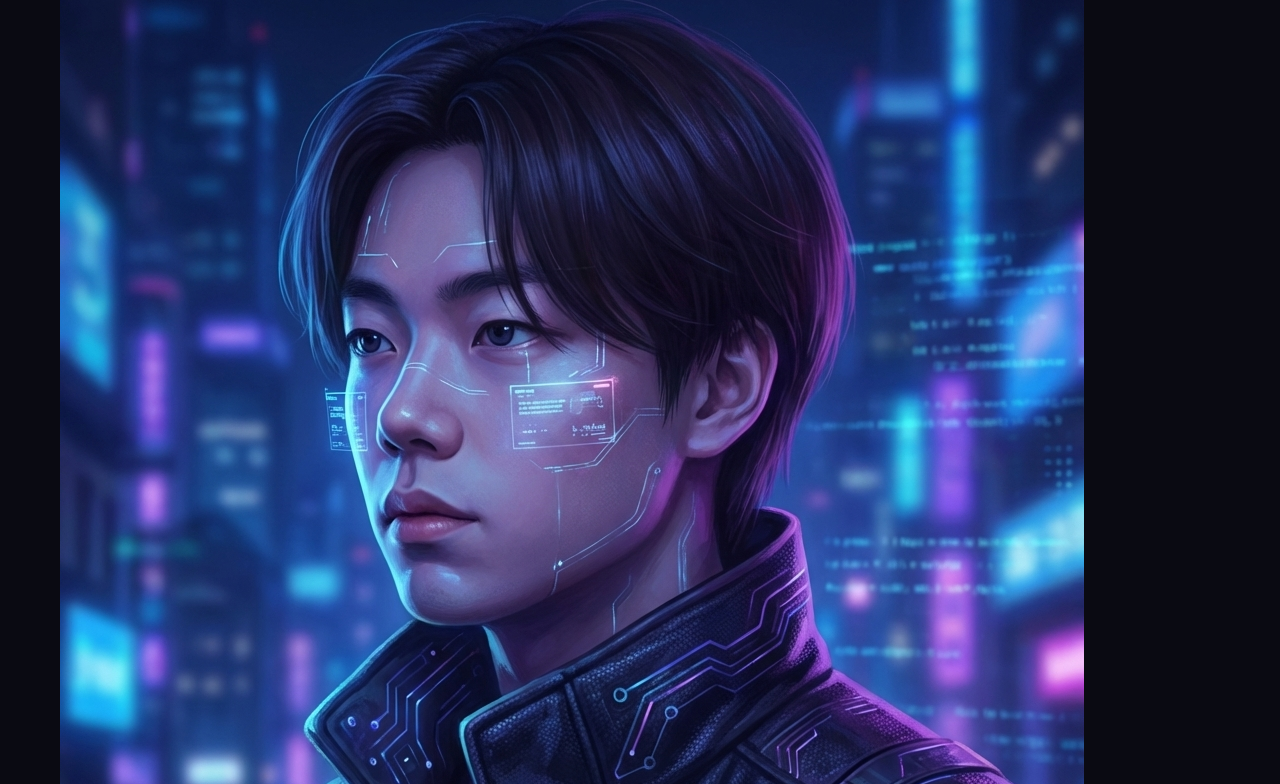
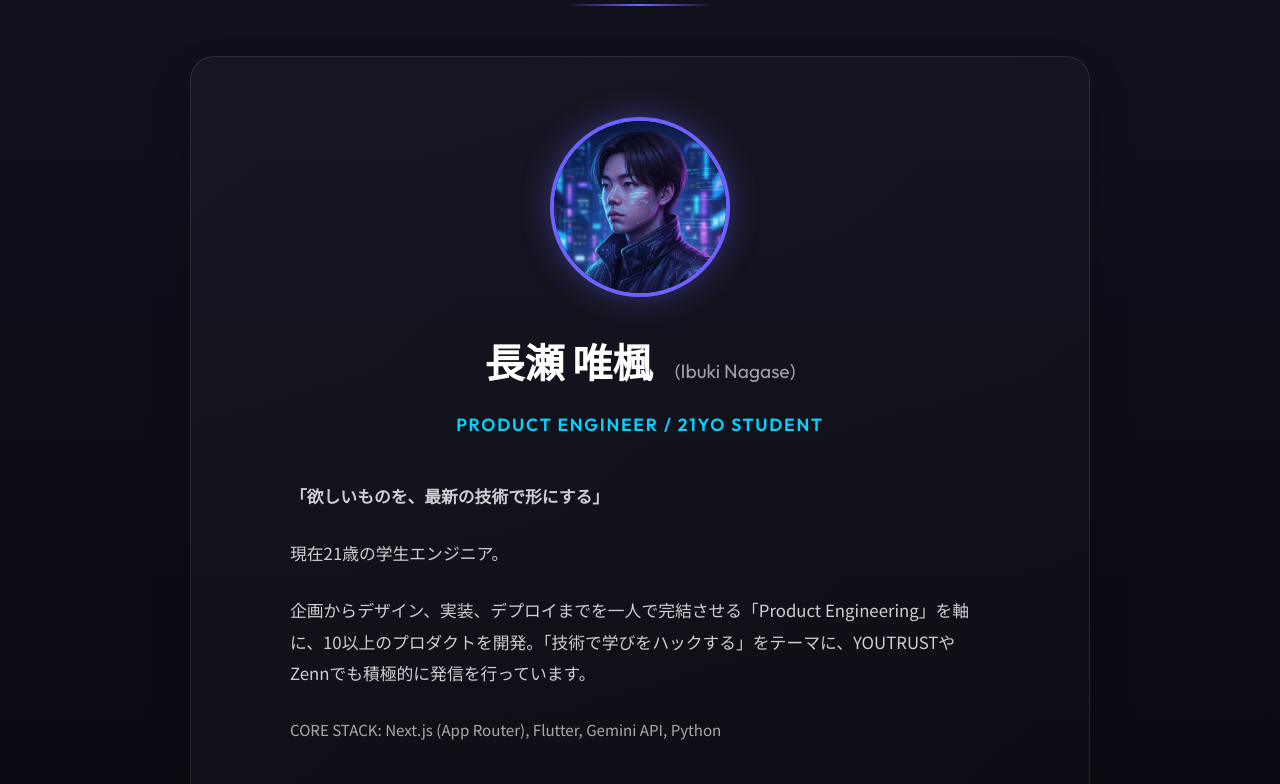
Before and after one commit to naki0227/enludus, a website built with Vite: page index.html in a window 1280 px wide. Shown: the part 6336-7120 px from the top of the page. Built offline with nearby package versions, Linux system fonts and the light colour scheme; files whose address does not match are found by name.

Commit message:
Fix: Add missing desktop styles for About section and close CSS media query

```diff
--- a/src/style.css
+++ b/src/style.css
@@ -424,7 +424,77 @@ ul {
   filter: drop-shadow(0 0 15px var(--secondary-color));
 }
 
-/* Text Totem Label (fallback) */
+/* About Section */
+.about-section {
+  padding: var(--section-padding);
+  background: linear-gradient(180deg, #121220 0%, var(--bg-color) 100%);
+}
+
+.about-content {
+  max-width: 900px;
+  margin: 0 auto;
+  background: linear-gradient(135deg, rgba(255, 255, 255, 0.03) 0%, rgba(255, 255, 255, 0.01) 100%);
+  padding: 60px;
+  border-radius: 24px;
+  border: 1px solid var(--card-border);
+  box-shadow: 0 20px 40px rgba(0, 0, 0, 0.2);
+}
+
+.about-profile {
+  display: flex;
+  flex-direction: column;
+  align-items: center;
+  text-align: center;
+}
+
+.profile-image {
+  width: 180px;
+  height: 180px;
+  border-radius: 50%;
+  object-fit: cover;
+  border: 4px solid var(--primary-color);
+  margin-bottom: 30px;
+  box-shadow: 0 0 30px rgba(108, 99, 255, 0.4);
+  background-color: #000;
+}
+
+.profile-name {
+  font-size: 2.5rem;
+  font-weight: 700;
+  margin-bottom: 10px;
+  color: #fff;
+}
+
+.profile-name-en {
+  font-size: 1.2rem;
+  font-weight: 400;
+  color: rgba(255, 255, 255, 0.6);
+  margin-left: 15px;
+}
+
+.profile-title {
+  font-size: 1.1rem;
+  color: var(--secondary-color);
+  margin-bottom: 40px;
+  letter-spacing: 0.1em;
+  text-transform: uppercase;
+  font-weight: 600;
+}
+
+.profile-bio {
+  text-align: left;
+  max-width: 700px;
+  margin: 0 auto;
+  font-size: 1.05rem;
+}
+
+.profile-bio p {
+  margin-bottom: 25px;
+  line-height: 1.9;
+  color: rgba(255, 255, 255, 0.8);
+}
+
+/* Project Totem Label (fallback) */
 .project-totem {
   font-size: 0.8rem;
   color: var(--secondary-color);
@@ -617,3 +687,4 @@ ul {
       font-size: 1rem;
     }
   }
+}
```
